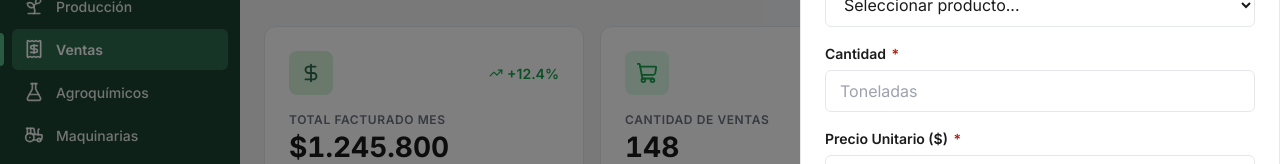
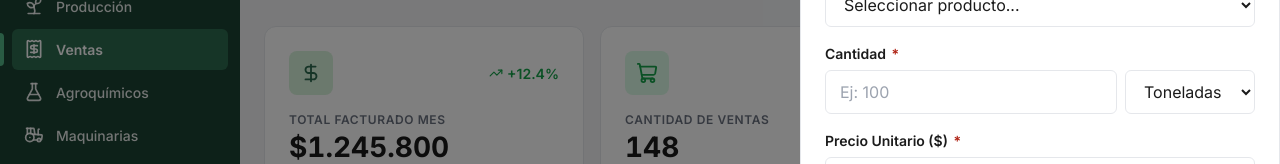
Before and after one commit to digimedios-stream/agrolaz-demo, a React (Vite) app: page /ventas in a window 1280 px wide. Both pictures are taken after a click on the button "Nueva Venta". Shown: the part 150-314 px from the top of the page. Built offline with nearby package versions, Linux system fonts and the light colour scheme.

Commit message:
Add Kg option to Cantidad in Ventas form

```diff
--- a/src/pages/Ventas.jsx
+++ b/src/pages/Ventas.jsx
@@ -153,7 +153,13 @@ export default function Ventas() {
           </div>
           <div className="ventas__form-field">
             <label>Cantidad <span className="required">*</span></label>
-            <input type="number" step="0.1" placeholder="Toneladas" />
+            <div style={{ display: 'flex', gap: '8px' }}>
+              <input type="number" step="0.1" placeholder="Ej: 100" style={{ flex: 1 }} />
+              <select style={{ width: '130px' }}>
+                <option value="ton">Toneladas</option>
+                <option value="kg">Kg</option>
+              </select>
+            </div>
           </div>
           <div className="ventas__form-field">
             <label>Precio Unitario ($) <span className="required">*</span></label>
```
